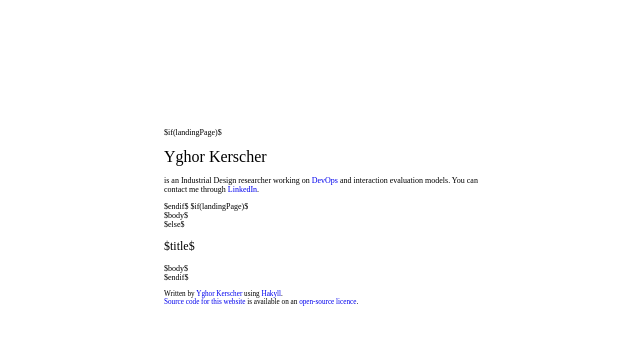
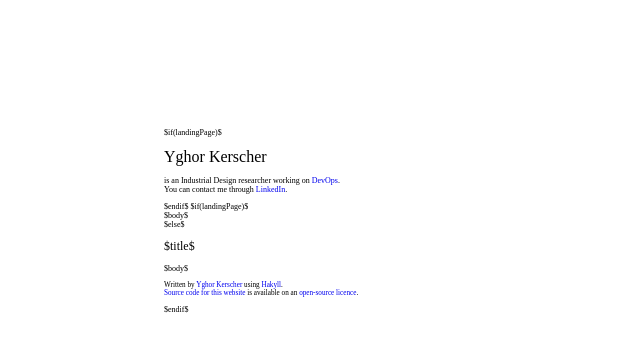
Before and after one commit to kerscher/kerscher.github.io, a plain HTML site: page source/templates/default.html in a window 1280 px wide. Shown: the whole page, without its empty margins (316-956 px from the left). Drawn offline with Linux system fonts and the light colour scheme.

Commit message:
Simplify landing page.

```diff
--- a/source/templates/default.html
+++ b/source/templates/default.html
@@ -2,12 +2,11 @@
 <meta http-equiv="Content-Type" content="text/html; charset=UTF-8">
 <link rel="stylesheet" type="text/css" href="/style/style.css">
 <title>$title$</title>
-
 $if(landingPage)$
 <header>
   <h1>Yghor Kerscher</h1>
   <p>
-    is an Industrial Design researcher working on <a href="https://www.fpcomplete.com">DevOps</a> and interaction evaluation models. You can contact me through <a href="https://www.linkedin.com/in/yghorkerscher">LinkedIn</a>.
+    is an Industrial Design researcher working on <a href="https://www.fpcomplete.com">DevOps</a>.<br>You can contact me through <a href="https://www.linkedin.com/in/yghorkerscher">LinkedIn</a>.
   </p>
 </header>
 $endif$
@@ -21,10 +20,9 @@ $else$
   <h1>$title$</h1>
   $body$
 </article>
-$endif$
-
 <footer>
   Written by <a href="https://github.com/kerscher">Yghor Kerscher</a>
   using      <a href="http://jaspervdj.be/hakyll">Hakyll</a>.<br>
    <a href="https://github.com/kerscher/kerscher.github.io/tree/source">Source code for this website</a> is available on an <a href="https://github.com/kerscher/kerscher.github.io/blob/source/LICENCE.md">open-source licence</a>.
 </footer>
+$endif$
```
